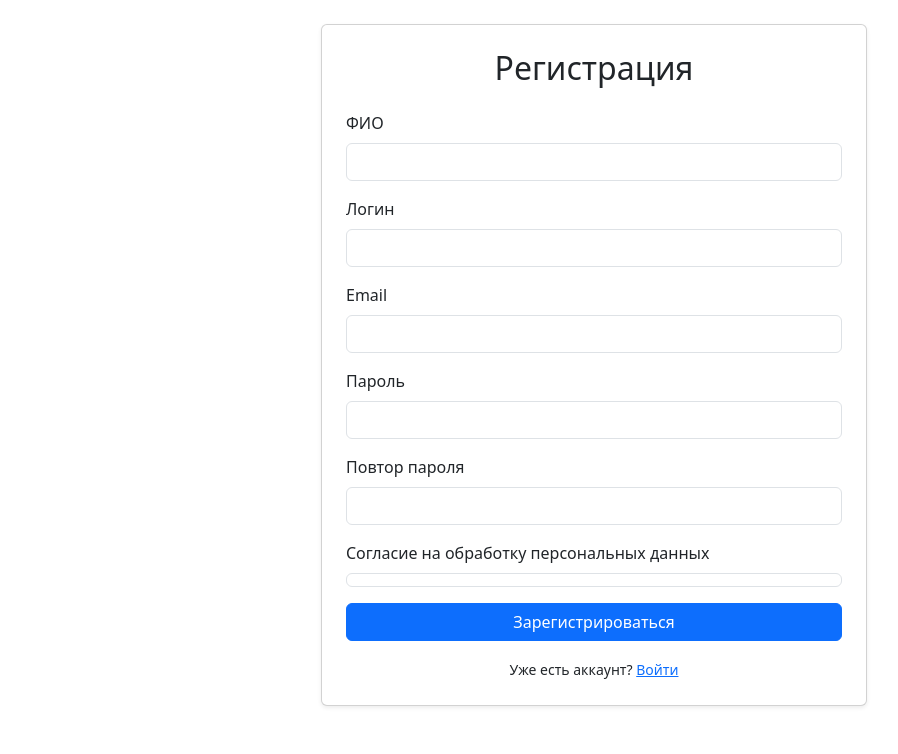
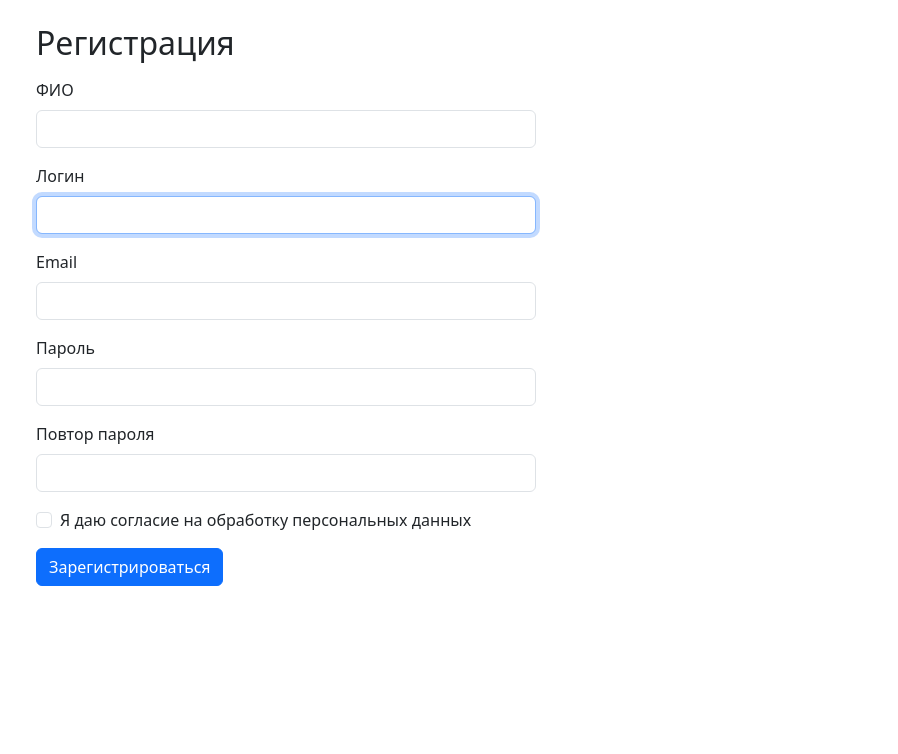
Before and after one commit to dsamsonova111-bot/DesignPro, a Django app: page /register/ in a window 1280 px wide. Shown: the part 56-810 px from the top of the page, without its empty margins (46-944 px from the left). After the commit the page ends 642 px from the top, so only its background shows below. Run offline with Django 5.2, Linux system fonts and the light colour scheme.

Commit message:
Improve personal data agreement field in registration

```diff
--- a/portal/forms.py
+++ b/portal/forms.py
@@ -36,8 +36,11 @@ class RegisterForm(UserCreationForm):
         widget=forms.PasswordInput(attrs={'class': 'form-control'}),
     )
     agreement = forms.BooleanField(
-        label='Согласие на обработку персональных данных',
+        label='Я даю согласие на обработку персональных данных',
         required=True,
+        error_messages={
+            'required': 'Необходимо отметить согласие на обработку персональных данных.',
+        },
         widget=forms.CheckboxInput(attrs={'class': 'form-check-input'}),
     )
 
@@ -70,6 +73,7 @@ class RegisterForm(UserCreationForm):
                 'Необходимо отметить согласие на обработку персональных данных.'
             )
         return agreed
+
 
 
 class DesignRequestForm(forms.ModelForm):
--- a/templates/registration/register.html
+++ b/templates/registration/register.html
@@ -1,56 +1,40 @@
-{% extends "base.html" %}
-
-{% block title %}Регистрация — Design.pro{% endblock %}
+{% extends 'base.html' %}
 
 {% block content %}
-<div class="row justify-content-center">
-    <div class="col-md-6">
-        <div class="card shadow-sm">
-            <div class="card-body p-4">
-                <h2 class="card-title mb-4 text-center">Регистрация</h2>
-
-                <form method="post" novalidate>
+<h2>Регистрация</h2>
+<form method="post" novalidate class="mt-3" style="max-width: 500px;">
     {% csrf_token %}
-
     {% for field in form %}
-                        {% if field.name == 'consent' %}
-                            <div class="mb-3 form-check">
+        <div class="mb-3">
+            {% if field.name == 'agreement' %}
+                <div class="form-check">
+                    {% if field.errors %}
                         <input type="checkbox"
                                name="{{ field.html_name }}"
                                id="{{ field.id_for_label }}"
-                                       class="form-check-input {% if field.errors %}is-invalid{% endif %}"
+                               class="form-check-input is-invalid"
                                {% if field.value %}checked{% endif %}>
-                                <label class="form-check-label" for="{{ field.id_for_label }}">
+                    {% else %}
+                        <input type="checkbox"
+                               name="{{ field.html_name }}"
+                               id="{{ field.id_for_label }}"
+                               class="form-check-input"
+                               {% if field.value %}checked{% endif %}>
+                    {% endif %}
+                    <label for="{{ field.id_for_label }}" class="form-check-label">
                         {{ field.label }}
                     </label>
-                                {% for error in field.errors %}
-                                    <div class="invalid-feedback d-block">{{ error }}</div>
-                                {% endfor %}
                 </div>
             {% else %}
-                            <div class="mb-3">
-                                <label class="form-label" for="{{ field.id_for_label }}">{{ field.label }}</label>
-                                <input type="{{ field.field.widget.input_type }}"
-                                       name="{{ field.html_name }}"
-                                       id="{{ field.id_for_label }}"
-                                       value="{{ field.value|default_if_none:'' }}"
-                                       placeholder="{{ field.field.widget.attrs.placeholder|default:'' }}"
-                                       class="form-control {% if field.errors %}is-invalid{% endif %}">
-                                {% for error in field.errors %}
-                                    <div class="invalid-feedback">{{ error }}</div>
+                <label for="{{ field.id_for_label }}" class="form-label">{{ field.label }}</label>
+                {{ field }}
+            {% endif %}
+
+            {% if field.errors %}
+                <div class="text-danger small mt-1">{{ field.errors|join:", " }}</div>
+            {% endif %}
+        </div>
     {% endfor %}
-                            </div>
-                        {% endif %}
-                    {% endfor %}
-
-                    <button type="submit" class="btn btn-primary w-100">Зарегистрироваться</button>
+    <button type="submit" class="btn btn-primary">Зарегистрироваться</button>
 </form>
-
-                <div class="mt-3 text-center">
-                    <small>Уже есть аккаунт? <a href="{% url 'login' %}">Войти</a></small>
-                </div>
-            </div>
-        </div>
-    </div>
-</div>
 {% endblock %}
```
Also changed, not shown: db.sqlite3. Lines whose indentation alone changed are shown as unchanged.
